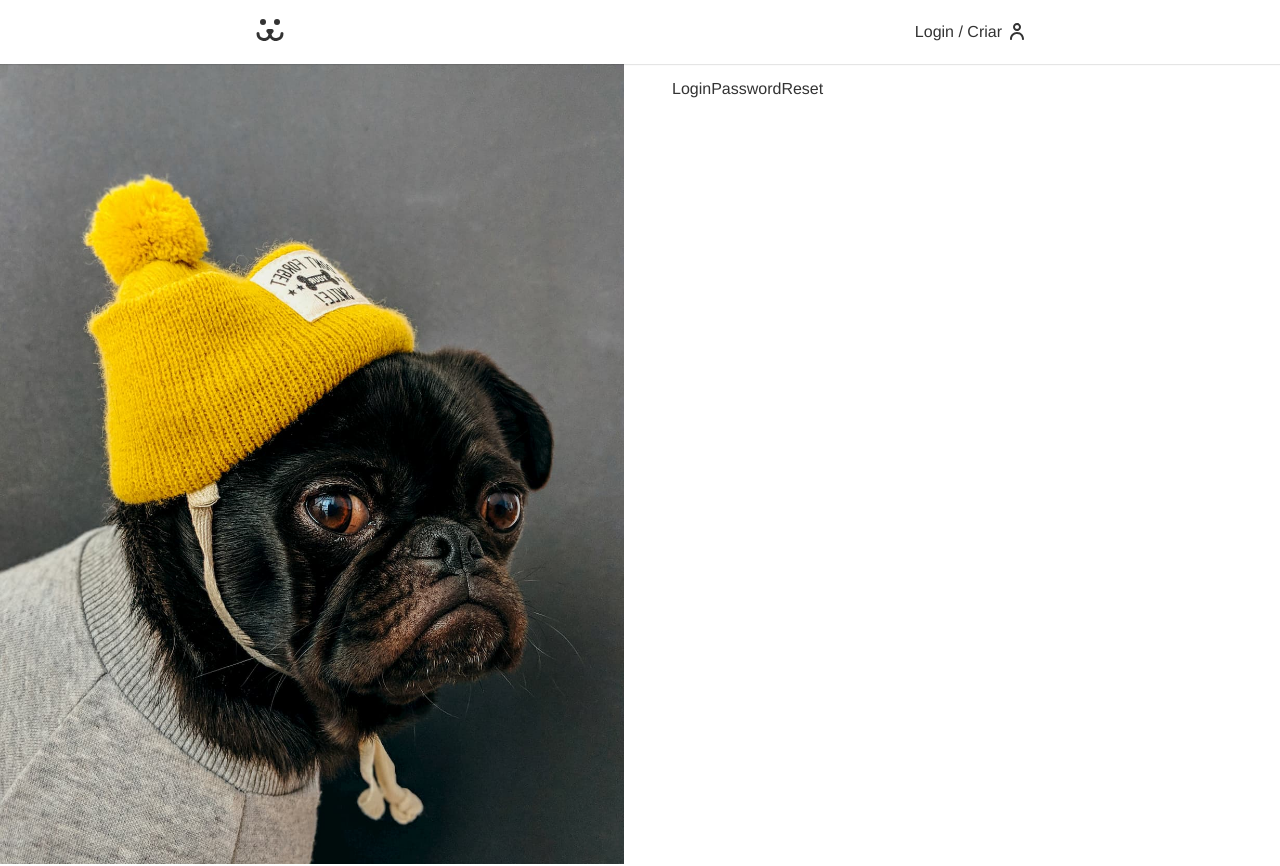
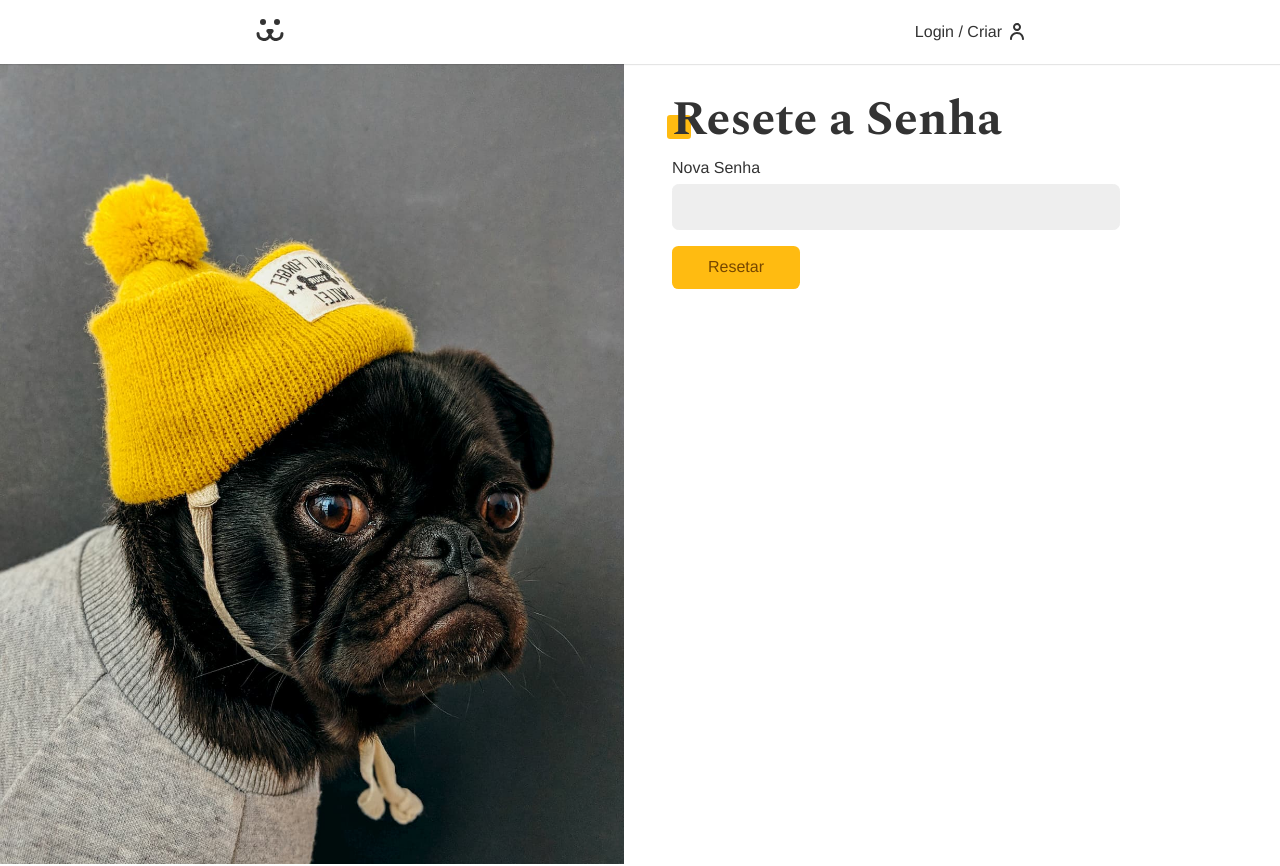
Before and after one commit to Edyane/Dogs, a React (Vite) app in the folder dogs-app/: page /login/resetar in a window 1280 px wide. Shown: the top 866 px of the page. Built offline with nearby package versions, Linux system fonts and the light colour scheme.

Commit message:
adicionando função para redefinir senha

```diff
--- a/dogs-app/src/Components/Login/LoginPasswordReset.jsx
+++ b/dogs-app/src/Components/Login/LoginPasswordReset.jsx
@@ -1,9 +1,61 @@
-import React from 'react'
+import React, { useState, useEffect } from 'react';
+import Input from '../Forms/Input';
+import Button from '../Forms/Button';
+import useForm from '../../Hooks/useForm';
+import useFetch from '../../Hooks/useFetch';
+import { PASSWORD_RESET } from '../../Api';
+import Error from '../Helper/Error';
+import { useNavigate } from 'react-router-dom';
+import Head from '../Helper/Head';
 
 const LoginPasswordReset = () => {
+	const [login, setLogin] = useState('');
+	const [key, setKey] = useState('');
+	const password = useForm();
+	const { error, loading, request } = useFetch();
+	const navigate = useNavigate();
+
+	useEffect(() => {
+		const params = new URLSearchParams(window.location.search);
+		const key = params.get('key');
+		const login = params.get('login');
+		if (key) setKey(key);
+		if (login) setLogin(login);
+	}, []);
+
+	async function handleSubmit(event) {
+		event.preventDefault();
+		if (password.validate()) {
+			const { url, options } = PASSWORD_RESET({
+				login,
+				key,
+				password: password.value,
+			});
+			const { response } = await request(url, options);
+			if (response.ok) navigate('/login');
+		}
+	}
+
 	return (
-		<div>LoginPasswordReset</div>
-	)
-}
+		<section className="animeLeft">
+			<Head title="Resete a senha" />
+			<h1 className="title">Resete a Senha</h1>
+			<form onSubmit={handleSubmit}>
+				<Input
+					label="Nova Senha"
+					type="password"
+					name="password"
+					{...password}
+				/>
+				{loading ? (
+					<Button disabled>Resetando...</Button>
+				) : (
+					<Button>Resetar</Button>
+				)}
+			</form>
+			<Error error={error} />
+		</section>
+	);
+};
 
 export default LoginPasswordReset;
```
